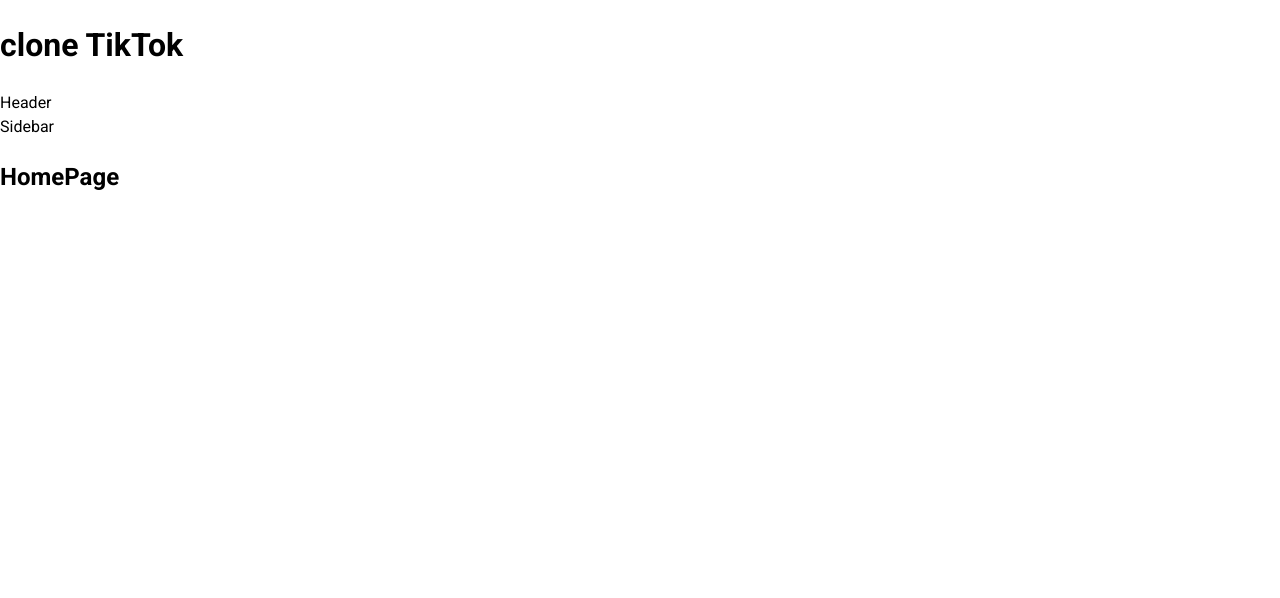
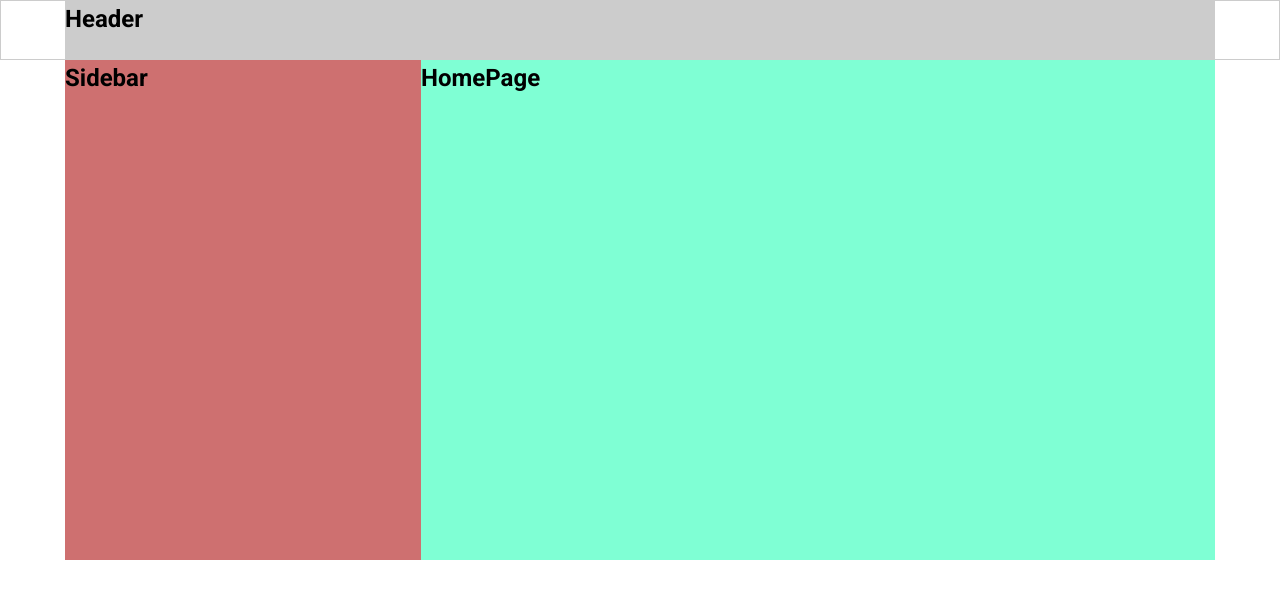
Before and after one commit to tobigami/cloneTiktok, a React (Create React App) app: page / in a window 1280 px wide. Shown: the top 598 px of the page. Built offline with nearby package versions, Linux system fonts and the light colour scheme.

Commit message:
dung khung layout mac dinh

```diff
--- a/package.json
+++ b/package.json
@@ -6,6 +6,7 @@
     "@testing-library/jest-dom": "^5.16.5",
     "@testing-library/react": "^13.4.0",
     "@testing-library/user-event": "^13.5.0",
+    "classnames": "^2.3.2",
     "normalize.css": "^8.0.1",
     "react": "^18.2.0",
     "react-dom": "^18.2.0",
--- a/src/App.js
+++ b/src/App.js
@@ -6,7 +6,6 @@
   return (
     <Router>
       <div className="App">
-        <h1>clone TikTok</h1>
         <Routes>
           {publicRoutes.map((route, index) => {
             let Layout = DefaultLayout;
--- a/src/components/GlobalStyles/GlobalStyles.scss
+++ b/src/components/GlobalStyles/GlobalStyles.scss
@@ -2,9 +2,13 @@
 @import url("https://fonts.googleapis.com/css2?family=Roboto:ital,wght@0,400;0,500;0,700;1,400&display=swap");
 :root {
   --primary: #fe2c55;
+  --default-layout-height: 60px;
+  --default-layout-width: 1150px;
 }
 
 * {
+  padding: 0;
+  margin: 0;
   box-sizing: border-box;
 }
 
--- /dev/null
+++ b/src/components/Layout/DefaultLayout/DefaultLayout.module.scss
@@ -0,0 +1,17 @@
+.wrapper {
+  display: flex;
+  flex-direction: column;
+  align-items: center;
+}
+
+.container {
+  min-height: 500px;
+  width: var(--default-layout-width);
+  background-color: #666;
+  display: flex;
+}
+
+.content {
+  flex: 1;
+  background-color: aquamarine;
+}
--- /dev/null
+++ b/src/components/Layout/DefaultLayout/Sidebar/Sidebar.module.scss
@@ -0,0 +1,5 @@
+.wrapper {
+  background-color: rgb(206, 112, 112);
+  min-height: 500px;
+  width: 356px;
+}
--- a/src/components/Layout/DefaultLayout/Sidebar/index.js
+++ b/src/components/Layout/DefaultLayout/Sidebar/index.js
@@ -1,4 +1,11 @@
+import classNames from "classnames/bind";
+import styles from "./Sidebar.module.scss";
+const cx = classNames.bind(styles);
 function Sidebar() {
-  return <div>Sidebar</div>;
+  return (
+    <aside className={cx("wrapper")}>
+      <h2>Sidebar</h2>
+    </aside>
+  );
 }
 export default Sidebar;
--- a/src/components/Layout/DefaultLayout/index.js
+++ b/src/components/Layout/DefaultLayout/index.js
@@ -1,12 +1,16 @@
+import classNames from "classnames/bind";
+import styles from "./DefaultLayout.module.scss";
 import Header from "../components/Header";
 import Sidebar from "./Sidebar";
+
+const cx = classNames.bind(styles);
 function DefaultLayout({ children }) {
   return (
-    <div>
+    <div className={cx("wrapper")}>
       <Header />
-      <div className="container">
+      <div className={cx("container")}>
         <Sidebar />
-        <div className="content">{children}</div>
+        <div className={cx("content")}>{children}</div>
       </div>
     </div>
   );
--- /dev/null
+++ b/src/components/Layout/components/Header/Header.module.scss
@@ -0,0 +1,13 @@
+.wrapper {
+  height: var(--default-layout-height);
+  border: 1px solid #ccc;
+  display: flex;
+  justify-content: center;
+  width: 100%;
+}
+
+.container {
+  height: 100%;
+  width: var(--default-layout-width);
+  background-color: #ccc;
+}
--- a/src/components/Layout/components/Header/index.js
+++ b/src/components/Layout/components/Header/index.js
@@ -1,4 +1,13 @@
+import classNames from "classnames/bind";
+import styles from "./Header.module.scss";
+const cx = classNames.bind(styles);
 function Header() {
-  return <div>Header</div>;
+  return (
+    <header className={cx("wrapper")}>
+      <div className={cx("container")}>
+        <h2>Header</h2>
+      </div>
+    </header>
+  );
 }
 export default Header;
```
Also changed, not shown: 1 other file (tests, documents, lock files or other folders).
